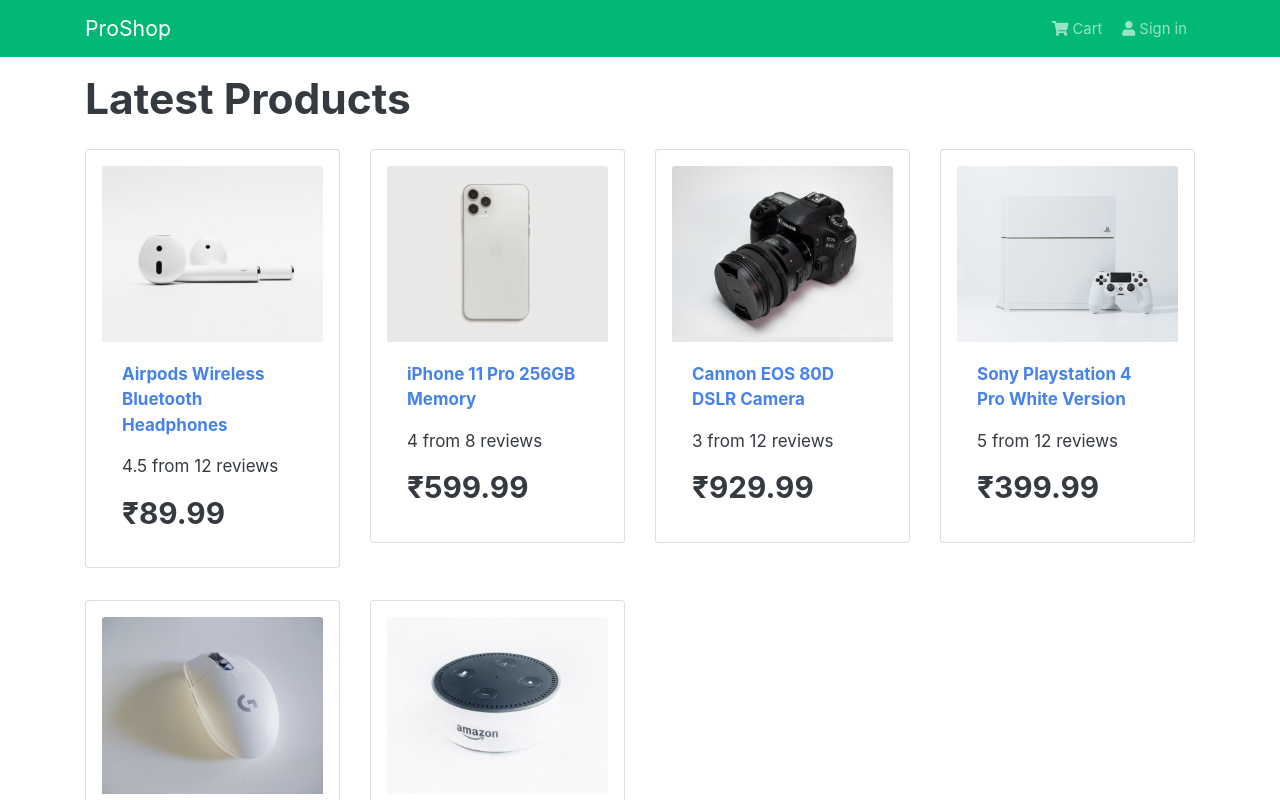
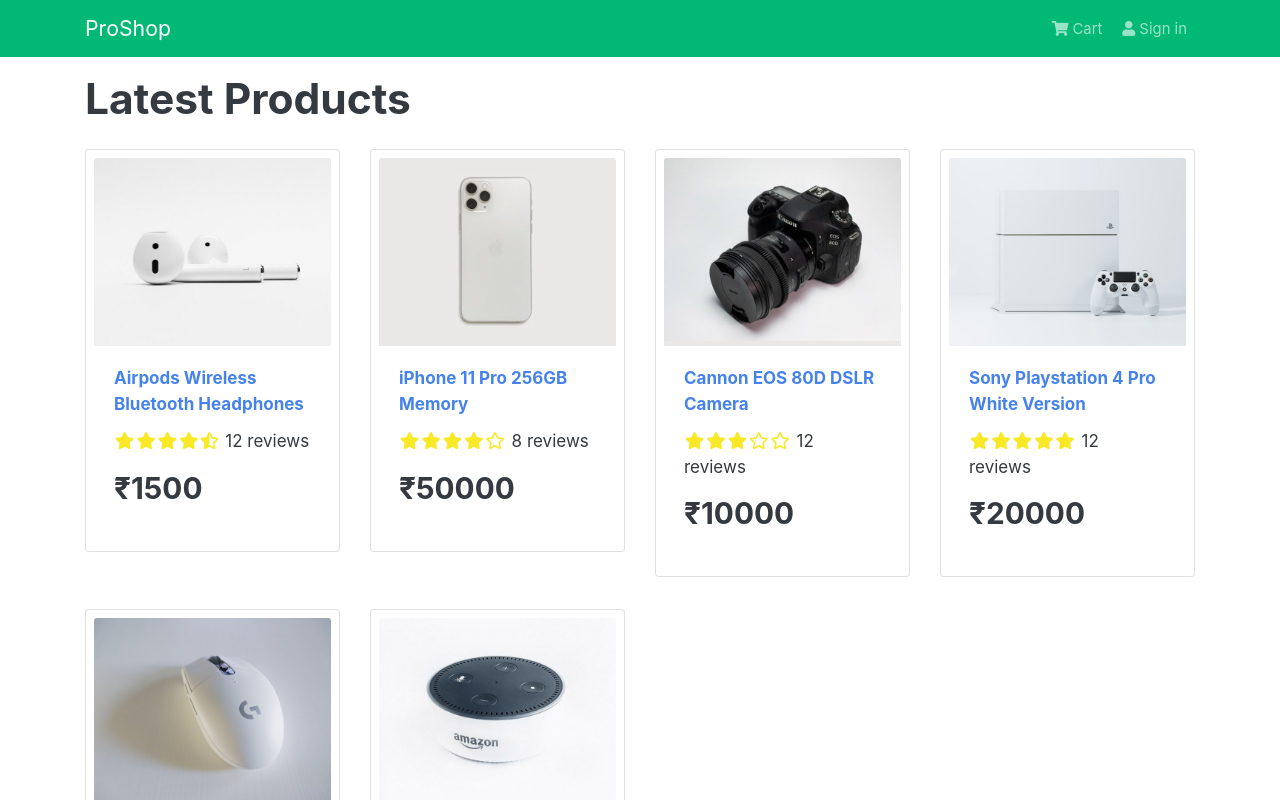
Before and after one commit to pradyumna29/ProShop, a React (Create React App) app in the folder client/: page / in a window 1280 px wide. Shown: the top 800 px of the page. Built offline with nearby package versions, Linux system fonts and the light colour scheme.

Commit message:
Rating Component

```diff
--- a/client/src/components/Product.js
+++ b/client/src/components/Product.js
@@ -1,10 +1,12 @@
 import React from 'react'
 import { Card } from 'react-bootstrap'
+import Rating from './Rating'
+import PropTypes from 'prop-types'
 
 const Product = ({ product }) => {
   // destructuring to take out product from props
   return (
-    <Card className='my-3 p-3 rounded'>
+    <Card className='my-3 p-2 rounded'>
       <a href={`/product/${product._id}`}>
         <Card.Img src={product.image} variant='top' />
       </a>
@@ -15,9 +17,10 @@
           </Card.Title>
         </a>
         <Card.Text as='div'>
-          <div className='my-3'>
-            {product.rating} from {product.numReviews} reviews
-          </div>
+          <Rating
+            value={product.rating}
+            text={`${product.numReviews} reviews`}
+          />
         </Card.Text>
         <Card.Text as='h3'>&#x20B9;{product.price}</Card.Text>
       </Card.Body>
@@ -25,4 +28,8 @@
   )
 }
 
+Product.propTypes = {
+  product: PropTypes.object.isRequired,
+}
+
 export default Product
--- /dev/null
+++ b/client/src/components/Rating.js
@@ -0,0 +1,82 @@
+import React from 'react'
+import PropTypes from 'prop-types'
+
+const Rating = ({ value, text, color }) => {
+  return (
+    <div className='rating'>
+      <span>
+        <i
+          style={{ color }}
+          className={
+            value >= 1
+              ? 'fas fa-star'
+              : value >= 0.5
+              ? 'fas fa-star-half-alt'
+              : 'far fa-star'
+          }
+        ></i>
+      </span>
+      <span>
+        <i
+          style={{ color }}
+          className={
+            value >= 2
+              ? 'fas fa-star'
+              : value >= 1.5
+              ? 'fas fa-star-half-alt'
+              : 'far fa-star'
+          }
+        ></i>
+      </span>
+      <span>
+        <i
+          style={{ color }}
+          className={
+            value >= 3
+              ? 'fas fa-star'
+              : value >= 2.5
+              ? 'fas fa-star-half-alt'
+              : 'far fa-star'
+          }
+        ></i>
+      </span>
+      <span>
+        <i
+          style={{ color }}
+          className={
+            value >= 4
+              ? 'fas fa-star'
+              : value >= 3.5
+              ? 'fas fa-star-half-alt'
+              : 'far fa-star'
+          }
+        ></i>
+      </span>
+      <span>
+        <i
+          style={{ color }}
+          className={
+            value >= 5
+              ? 'fas fa-star'
+              : value >= 4.5
+              ? 'fas fa-star-half-alt'
+              : 'far fa-star'
+          }
+        ></i>
+      </span>
+      <span> {text && text}</span>
+    </div>
+  )
+}
+
+Rating.defaultProps = {
+  color: '#f8e825',
+}
+
+Rating.propTypes = {
+  value: PropTypes.number.isRequired,
+  text: PropTypes.string.isRequired,
+  color: PropTypes.string,
+}
+
+export default Rating
--- a/client/src/index.css
+++ b/client/src/index.css
@@ -1,3 +1,11 @@
 main {
   min-height: 80vh;
 }
+
+.rating span {
+  margin: 0.07rem;
+}
+
+h3 {
+  padding: 1rem 0;
+}
--- a/client/src/products.js
+++ b/client/src/products.js
@@ -7,7 +7,7 @@
       'Bluetooth technology lets you connect it with compatible devices wirelessly High-quality AAC audio offers immersive listening experience Built-in microphone allows you to take calls while working',
     brand: 'Apple',
     category: 'Electronics',
-    price: 89.99,
+    price: 1500,
     countInStock: 10,
     rating: 4.5,
     numReviews: 12,
@@ -20,7 +20,7 @@
       'Introducing the iPhone 11 Pro. A transformative triple-camera system that adds tons of capability without complexity. An unprecedented leap in battery life',
     brand: 'Apple',
     category: 'Electronics',
-    price: 599.99,
+    price: 50000,
     countInStock: 7,
     rating: 4.0,
     numReviews: 8,
@@ -33,7 +33,7 @@
       'Characterized by versatile imaging specs, the Canon EOS 80D further clarifies itself using a pair of robust focusing systems and an intuitive design',
     brand: 'Cannon',
     category: 'Electronics',
-    price: 929.99,
+    price: 10000,
     countInStock: 5,
     rating: 3,
     numReviews: 12,
@@ -46,7 +46,7 @@
       'The ultimate home entertainment center starts with PlayStation. Whether you are into gaming, HD movies, television, music',
     brand: 'Sony',
     category: 'Electronics',
-    price: 399.99,
+    price: 20000,
     countInStock: 11,
     rating: 5,
     numReviews: 12,
@@ -59,7 +59,7 @@
       'Get a better handle on your games with this Logitech LIGHTSYNC gaming mouse. The six programmable buttons allow customization for a smooth playing experience',
     brand: 'Logitech',
     category: 'Electronics',
-    price: 49.99,
+    price: 5000,
     countInStock: 7,
     rating: 3.5,
     numReviews: 10,
@@ -72,7 +72,7 @@
       'Meet Echo Dot - Our most popular smart speaker with a fabric design. It is our most compact smart speaker that fits perfectly into small space',
     brand: 'Amazon',
     category: 'Electronics',
-    price: 29.99,
+    price: 3000,
     countInStock: 0,
     rating: 4,
     numReviews: 12,
--- a/client/src/screens/HomeScreen.js
+++ b/client/src/screens/HomeScreen.js
@@ -9,7 +9,7 @@
       <h1>Latest Products</h1>
       <Row>
         {products.map(product => (
-          <Col sm={12} md={6} lg={4} xl={3}>
+          <Col key={product._id} sm={12} md={6} lg={4} xl={3}>
             <Product product={product} />
           </Col>
         ))}
```
Also changed, not shown: 1 other file (tests, documents, lock files or other folders).
